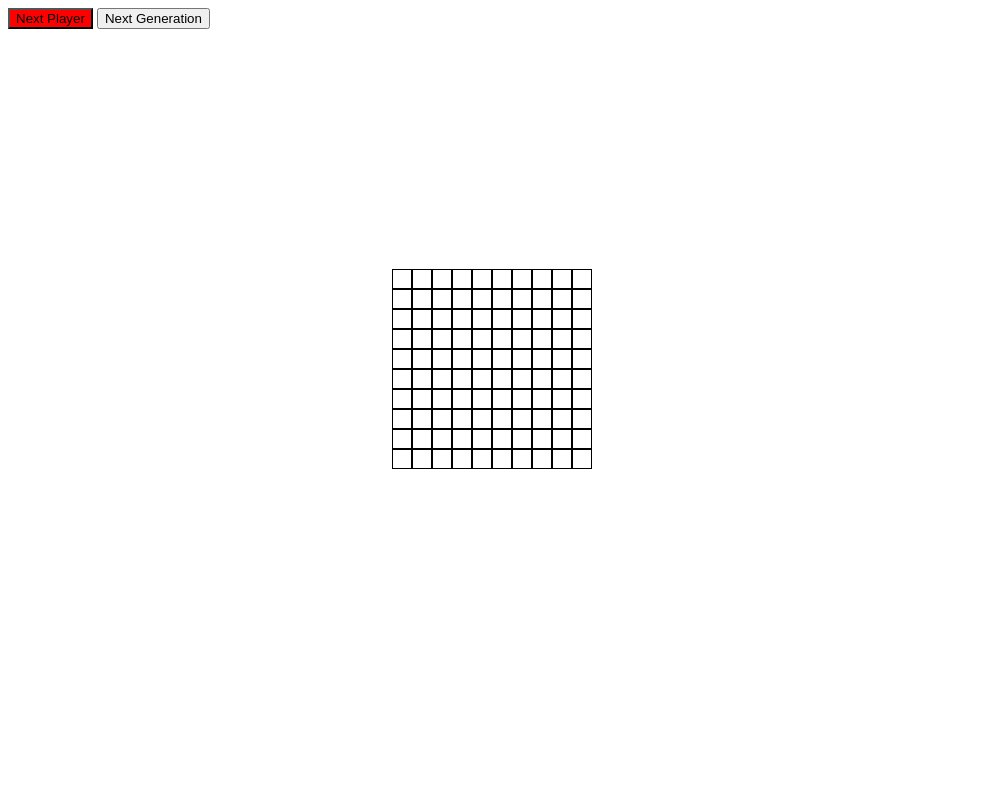
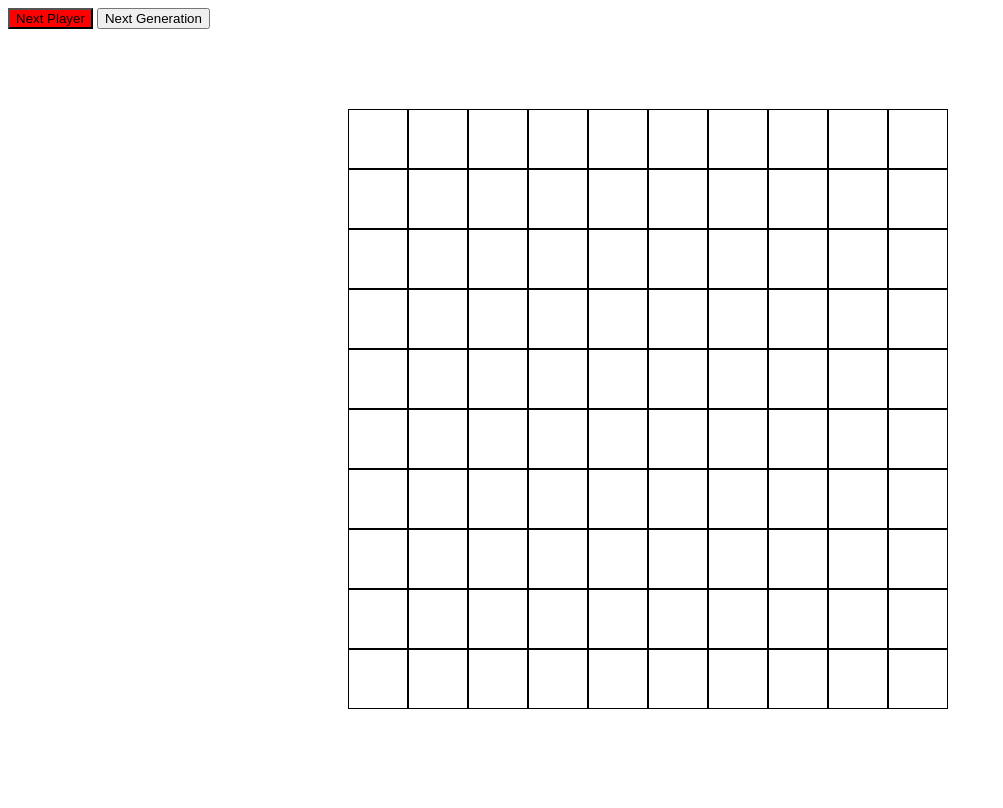
Before and after one commit to andregeorgis/FWF, a Flask app: page / in a window 1280 px wide. Shown: the whole page, without its empty margins (0-1003 px from the left). Run offline with Flask 2, Linux system fonts and the light colour scheme.

Commit message:
grid size is better now

```diff
--- a/cgolad/src/static/gameviewstyle.css
+++ b/cgolad/src/static/gameviewstyle.css
@@ -7,10 +7,11 @@ html, body {
 #grid-container {
     position: relative;
     display: grid;
-    left: 30%;
-    top: 30%;
-    width: 200px;
-    height: 200px;
+    align: center;
+    top: 10%;
+    margin: auto;
+    width: 75vmin;
+    height: 75vmin;
     grid-template-columns: repeat(10, 1fr);
     grid-template-rows: repeat(10, 1fr);
 }
```
Also changed, not shown: cgolad/plans.md (+1 -1 lines).
